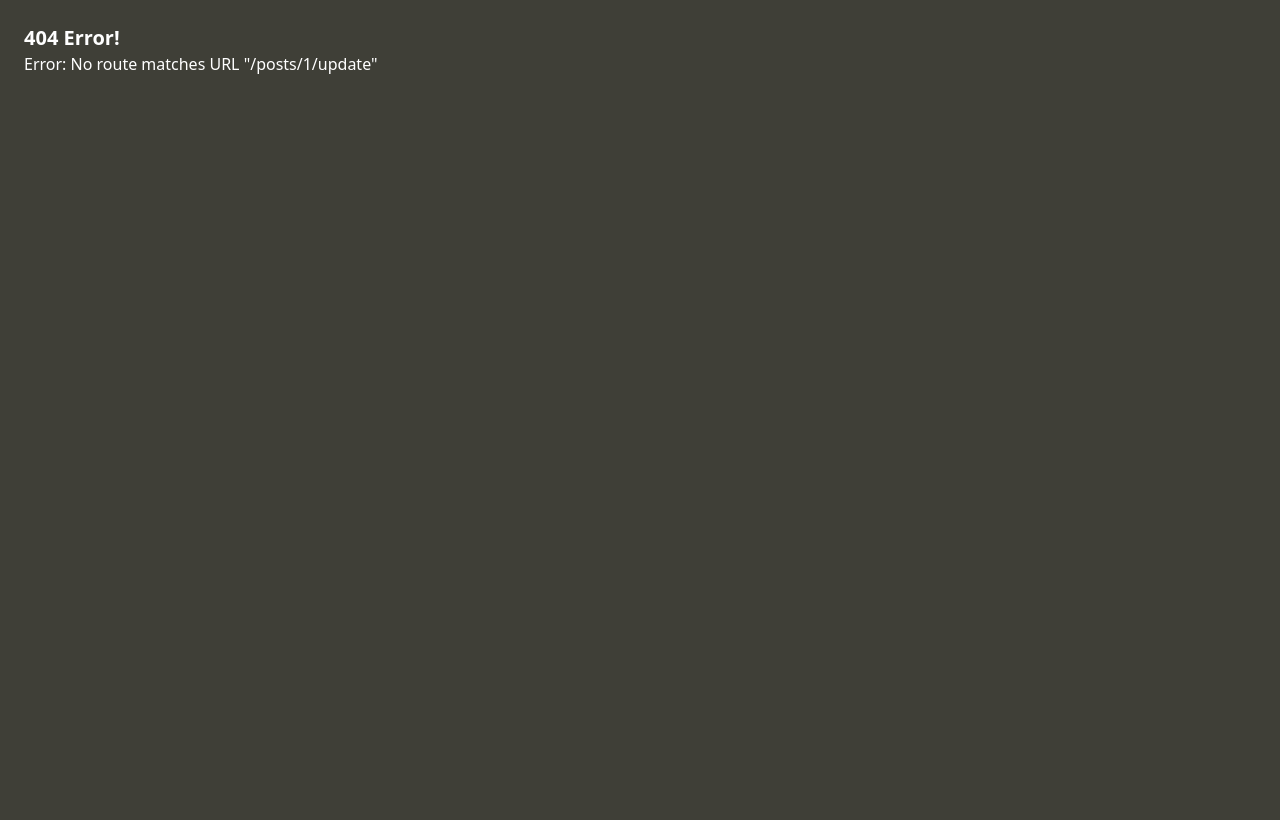
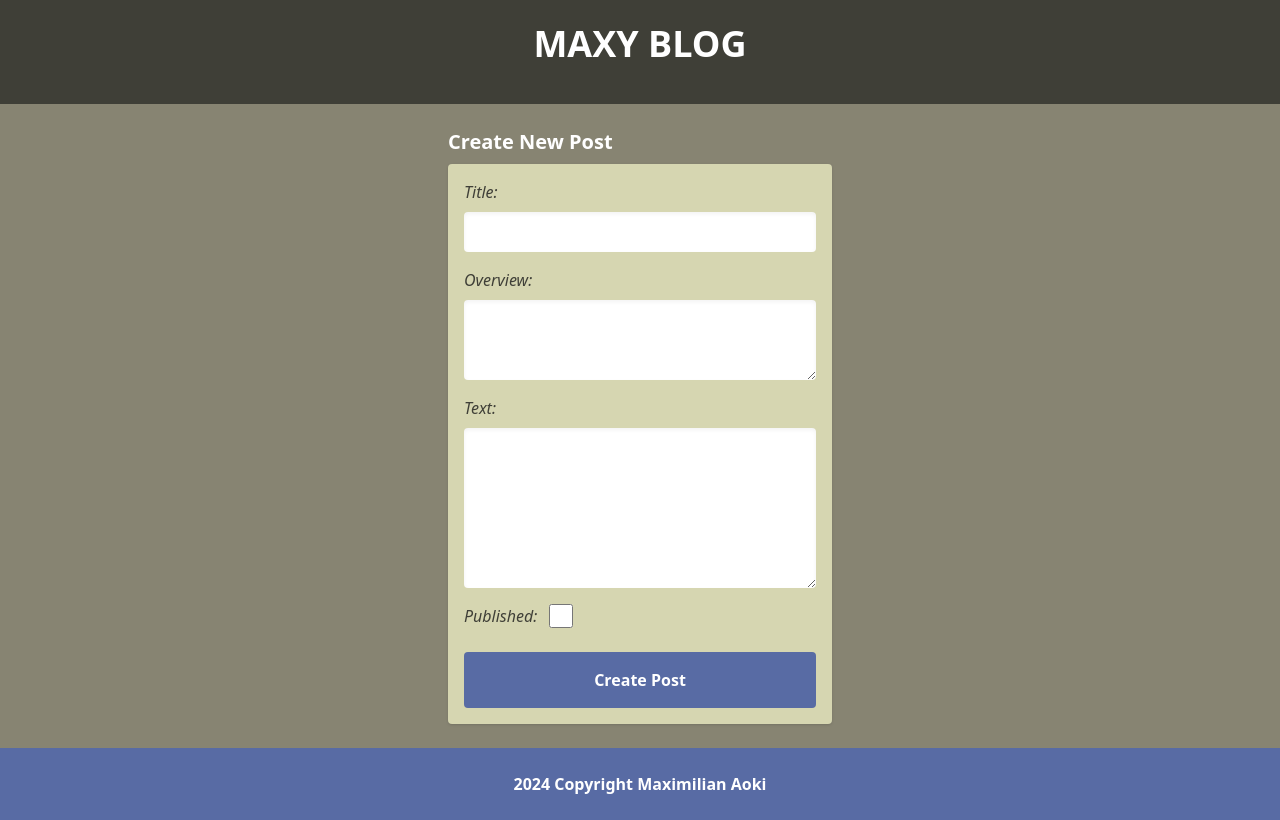
Before and after one commit to maximilian-aoki/blog-private, a React (Vite) app: page /posts/1/update in a window 1280 px wide. Before the commit this address had no page. Built offline with nearby package versions, Linux system fonts and the light colour scheme; no server answers.

Commit message:
need to fix problem with jwt expirygit add .

```diff
--- a/src/components/AllPosts.jsx
+++ b/src/components/AllPosts.jsx
@@ -5,7 +5,12 @@ import { DateTime } from 'luxon';
 export default function AllPosts() {
   const { data, error, loading } = fetchInitialData('/posts', 'GET', null);
 
-  if (data && data.error && data.error.name === 'JsonWebTokenError') {
+  if (
+    data &&
+    data.error &&
+    (data.error.name === 'JsonWebTokenError' ||
+      data.error.message === 'jwt expired')
+  ) {
     return <Navigate to="/" replace={true} />;
   }
 
--- /dev/null
+++ b/src/components/PostEdit.jsx
@@ -0,0 +1,163 @@
+import { useState } from 'react';
+import { Navigate, useParams } from 'react-router-dom';
+import { fetchInitialData } from '../utils/fetchUtils';
+
+export default function PostEdit() {
+  // get initial load data based on url
+  const { postId } = useParams();
+  const { data, error, loading } = fetchInitialData(
+    `/posts/${postId}`,
+    'GET',
+    null,
+  );
+
+  if (data && data.error && data.error.message === 'jwt expired') {
+    return <Navigate to="/" replace={true} />;
+  }
+
+  // inputs
+  const [titleInput, setTitleInput] = useState('');
+  const [overviewInput, setOverviewInput] = useState('');
+  const [textInput, setTextInput] = useState('');
+  const [isPublishedInput, setIsPublishedInput] = useState(false);
+
+  // loading and error state
+  const [formLoading, setFormLoading] = useState(false);
+  const [editError, setEditError] = useState('');
+
+  function handleTitleChange(e) {
+    setTitleInput(e.target.value);
+  }
+
+  function handleOverviewChange(e) {
+    setOverviewInput(e.target.value);
+  }
+
+  function handleTextChange(e) {
+    setTextInput(e.target.value);
+  }
+
+  function handleIsPublishedChange() {
+    setIsPublishedInput(!isPublishedInput);
+  }
+
+  function handlePostSubmit(e) {
+    e.preventDefault();
+    setFormLoading(true);
+    setEditError('');
+
+    async function sendPostEdit() {
+      try {
+        const response = await fetch(
+          `https://blog-api-maximilian.fly.dev/api/private/posts/${postId}/update`,
+          {
+            method: 'PUT',
+            mode: 'cors',
+            headers: {
+              'Content-Type': 'application/json',
+              Accept: 'application/json',
+              Authorization: `Bearer ${localStorage.getItem('private-jwt')}`,
+            },
+            body: JSON.stringify({
+              title: titleInput,
+              overview: overviewInput,
+              text: textInput,
+              isPublished: isPublishedInput,
+            }),
+          },
+        );
+
+        const data = await response.json();
+        console.log(data);
+
+        if (data.error) {
+          setFormLoading(false);
+          setEditError(data.error);
+          return;
+        }
+
+        setFormLoading(false);
+        setEditError('');
+        navigate(`/posts/${postId}`);
+      } catch (err) {
+        setFormLoading(false);
+        setEditError('something went wrong');
+      }
+    }
+
+    sendPostEdit();
+  }
+
+  return (
+    <div className="flex-initial w-96 flex flex-col gap-2">
+      <h2 className="text-xl text-white font-bold">Create New Post</h2>
+      <form
+        onSubmit={handlePostSubmit}
+        className="rounded bg-dutch shadow p-4 flex flex-col gap-4"
+      >
+        <div className="flex flex-col gap-2">
+          <label htmlFor="title" className="italic text-olive">
+            Title:
+          </label>
+          <input
+            type="text"
+            id="title"
+            className="p-2 rounded shadow-inner"
+            value={titleInput}
+            onChange={handleTitleChange}
+            required
+          />
+        </div>
+        <div className="flex flex-col gap-2">
+          <label htmlFor="overview" className="italic text-olive">
+            Overview:
+          </label>
+          <textarea
+            id="overview"
+            className="p-2 rounded shadow-inner h-20"
+            value={overviewInput}
+            onChange={handleOverviewChange}
+            required
+          />
+        </div>
+        <div className="flex flex-col gap-2">
+          <label htmlFor="text" className="italic text-olive">
+            Text:
+          </label>
+          <textarea
+            id="text"
+            className="p-2 rounded shadow-inner h-40"
+            value={textInput}
+            onChange={handleTextChange}
+            required
+          />
+        </div>
+        <div className="flex gap-2">
+          <label htmlFor="isPublished" className="italic text-olive">
+            Published:
+          </label>
+          <input
+            type="checkbox"
+            id="isPublished"
+            checked={isPublishedInput}
+            onChange={handleIsPublishedChange}
+            className="hover:cursor-pointer w-8 border-olive"
+          />
+        </div>
+        <input
+          type="submit"
+          value="Create Post"
+          className="rounded p-4 font-bold bg-true text-white hover:cursor-pointer mt-2"
+        />
+      </form>
+      {formLoading && (
+        <p className="text-dutch font-bold italic">
+          checking action with server..
+        </p>
+      )}
+      {editError !== '' && (
+        <p className="text-flame font-bold italic">{editError}</p>
+      )}
+    </div>
+  );
+}
--- a/src/components/PostOnly.jsx
+++ b/src/components/PostOnly.jsx
@@ -1,7 +1,9 @@
+import { useState } from 'react';
 import { Navigate, useLocation, Link } from 'react-router-dom';
 import { fetchInitialData } from '../utils/fetchUtils';
 
 export default function PostOnly() {
+  // get initial load data based on url
   const location = useLocation();
   const { data, error, loading } = fetchInitialData(
     location.pathname,
@@ -15,6 +17,14 @@ export default function PostOnly() {
 
   if (data && data.error === 'could not find resource') {
     return <Navigate to={'/error'} />;
+  }
+
+  // interactive state
+  const [formLoading, setFormLoading] = useState(false);
+  const [deleteError, setDeleteError] = useState('');
+
+  function handleDeletePost(e) {
+    console.log(e.target.getAttribute('data-id'));
   }
 
   return (
@@ -39,16 +49,29 @@ export default function PostOnly() {
           <div className="p-4 my-4 text-olive bg-dutch rounded shadow flex flex-col gap-4">
             <p>{data.post.text}</p>
             <div className="flex gap-2">
-              <Link className="flex-1 rounded p-2 bg-true shadow">
-                <p className="text-center font-bold text-lg text-white">Edit</p>
+              <Link
+                className="flex-1 rounded p-2 bg-true shadow text-center font-bold text-lg text-white"
+                to={`/posts/${data.post._id}/update`}
+              >
+                Edit
               </Link>
-              <button className="flex-1 rounded p-2 bg-flame shadow">
-                <p className="text-center font-bold text-lg text-white">
-                  Delete
-                </p>
+              <button
+                className="flex-1 rounded p-2 bg-flame shadow text-center font-bold text-lg text-white"
+                data-id={data.post._id}
+                onClick={handleDeletePost}
+              >
+                Delete
               </button>
             </div>
           </div>
+          {formLoading && (
+            <li className="text-dutch font-bold italic">
+              checking action with server..
+            </li>
+          )}
+          {deleteError !== '' && (
+            <li className="text-flame font-bold italic">{deleteError}</li>
+          )}
         </>
       )}
     </>
--- a/src/components/Router.jsx
+++ b/src/components/Router.jsx
@@ -4,6 +4,7 @@ import Root from './Root';
 import Login from './Login';
 import AllPosts from './AllPosts';
 import PostCreate from './PostCreate';
+import PostEdit from './PostEdit';
 import Post from './Post';
 import Error from './Error';
 
@@ -29,6 +30,10 @@ export default function Router() {
           path: 'posts/:postId',
           element: <Post />,
         },
+        {
+          path: 'posts/:postId/update',
+          element: <PostEdit />,
+        },
       ],
     },
   ]);
```
